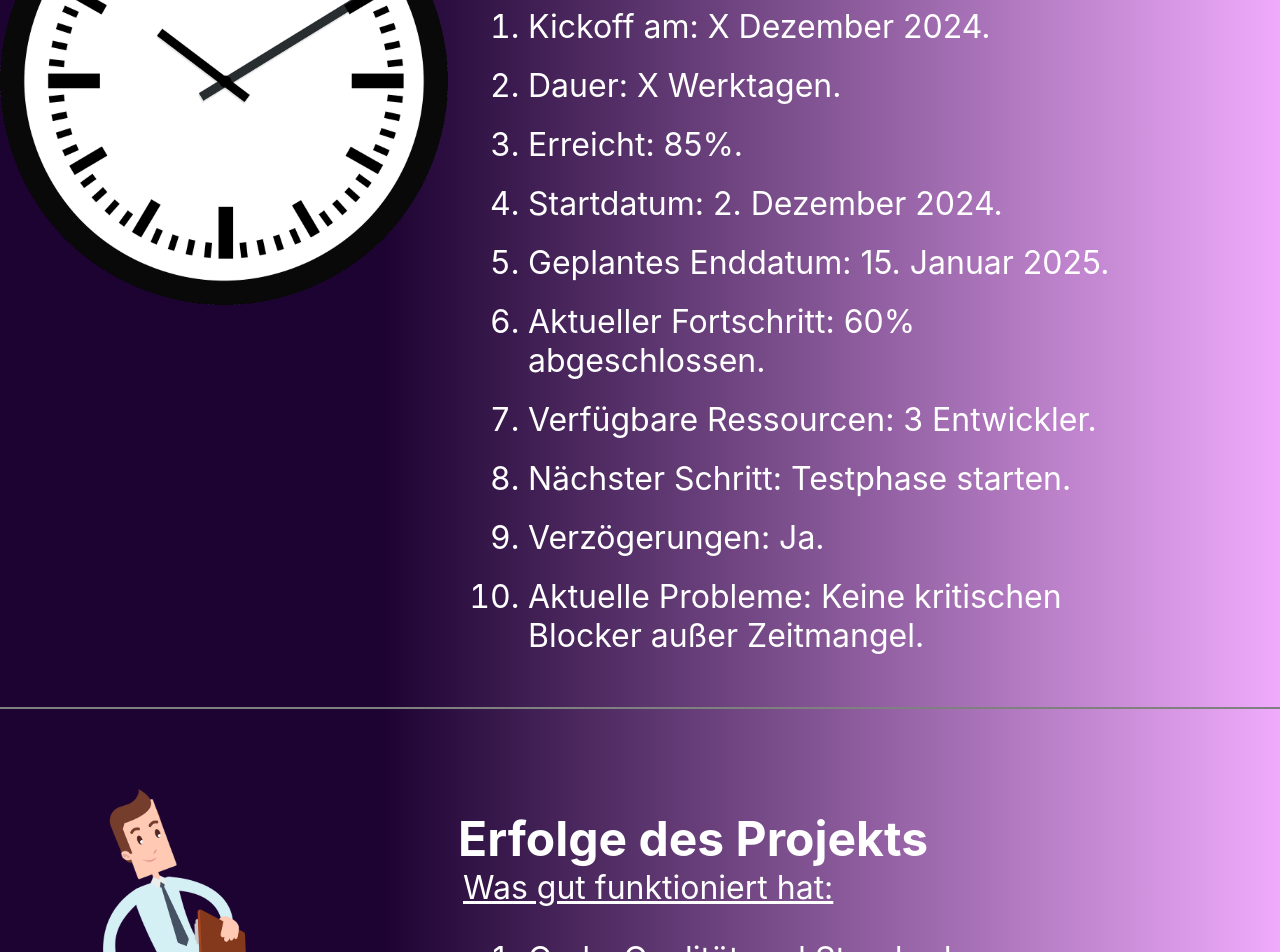
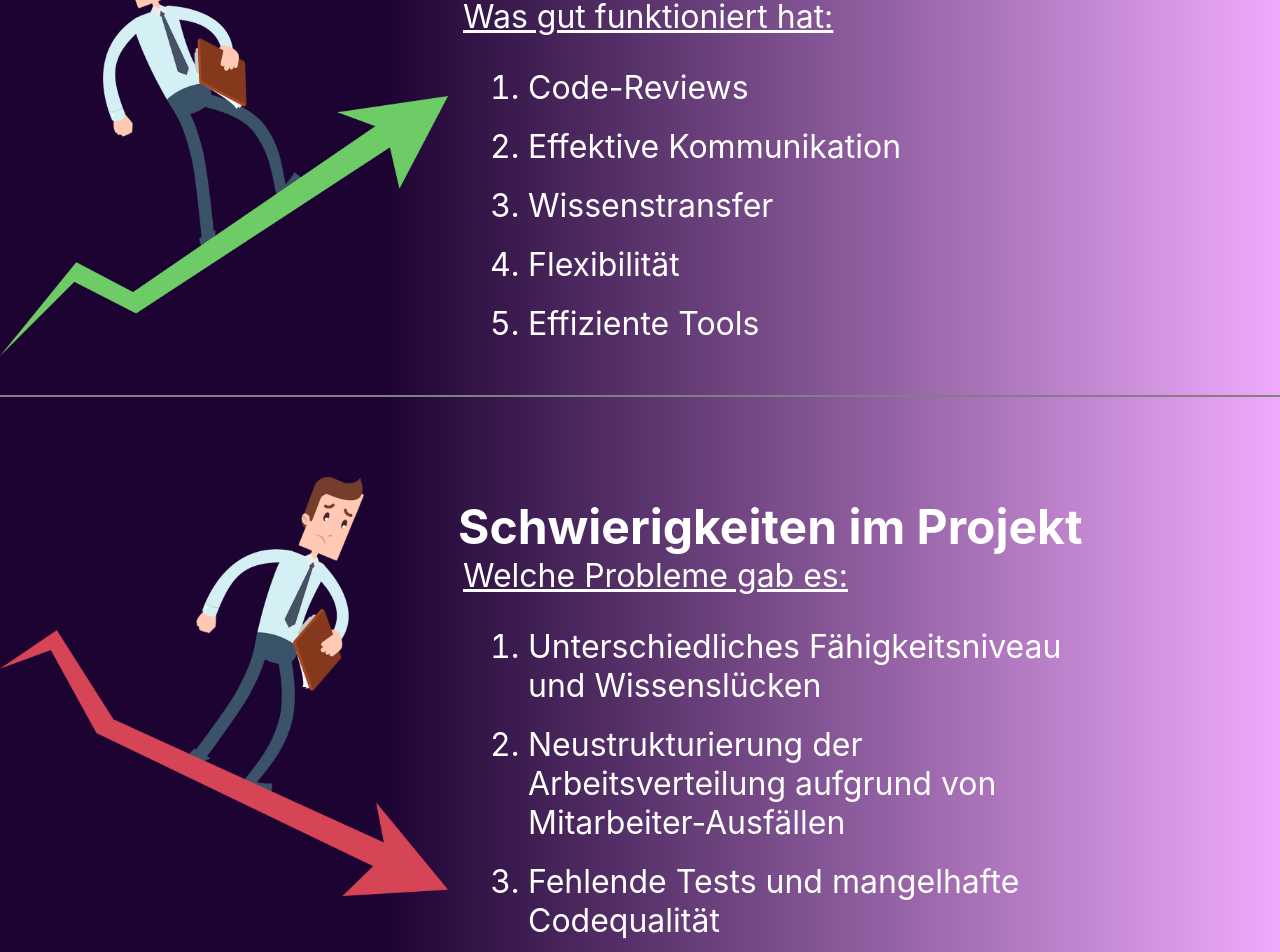
Before and after one commit to RalfHof/nextjs-boilerplate, a Next.js app: page /projekt in a window 1280 px wide. Shown: the part 1140-2092 px from the top of the page. Built offline with nearby package versions, Linux system fonts and the light colour scheme.

Commit message:
New Features

```diff
--- a/src/app/projekt/page.tsx
+++ b/src/app/projekt/page.tsx
@@ -6,81 +6,29 @@ import React from 'react';
 export default function ProjektPage() {
 
   const GoodElementItems = [
-    { Element: "Code-Qualität und Standards: Regelmäßige Code-Reviews verbessern Qualität und reduzieren Fehler." },
-    { Element: "Motivation und Teamgeist: Erfolge werden gemeinsam gefeiert, was den Teamgeist stärkt und motiviert." },
-    { Element: "Schnellere Problemlösung: Probleme werden schnell identifiziert und durch Teamarbeit effizient gelöst." },
-    { Element: "Gemeinsame Zielorientierung: Wir arbeiten auf gemeinsame Ziele hin, um fokussiert und motiviert zu bleiben." },
-    { Element: "Wissenstransfer und Weiterbildung: Erfahrene Teammitglieder teilen ihr Wissen, um das gesamte Team zu fördern." },
-    { Element: "Flexibilität und Anpassungsfähigkeit: Anpassungen an neue Anforderungen erfolgen schnell, unterstützt durch agile Methoden." },
-    { Element: "Klare Rollen und Verantwortlichkeiten: Jeder kennt seine Aufgaben, was Verwirrung vermeidet und den Arbeitsablauf optimiert." },
-    { Element: "Effiziente Nutzung von Tools: Automatisierte Prozesse und Tools wie GitHub beschleunigen die Arbeit und sorgen für Transparenz." },
-    { Element: "Effektive Kommunikation: Regelmäßige Meetings und direkte Kommunikation helfen, Probleme schnell zu lösen und den Überblick zu behalten." },
-    { Element: "Teamwork und Zusammenarbeit: Aufgaben werden verteilt, damit mehrere gleichzeitig arbeiten können, was Zeit spart und die Effizienz steigert." },
+    { Element: "Code-Reviews" },
+    { Element: "Effektive Kommunikation" },
+    { Element: "Wissenstransfer" },
+    { Element: "Flexibilität" },
+    { Element: "Effiziente Tools" },
   ];
 
   const BadElementItems = [
-    {
-      Element: "Unterschiedliches Fähigkeitsniveau im Team und Wissenslücken verlangsamten die Entwicklung, da fundamentale Probleme noch existierten."
-    },
-    {
-      Element: "Aufgrund des Ausfalls mehrerer Mitarbeiter musste die Arbeitsverteilung neu organisiert werden, was mit einem erheblichen zeitlichen Aufwand verbunden war."
-    },
-    {
-      Element: "Fehlende Tests führten dazu, dass Fehler erst spät auffielen. Ohne automatisierte Unit-, Integrations- und End-to-End-Tests war die Codequalität schwer sicherzustellen, was Mehraufwand verursachte."
-    },
-    {
-      Element: "Die erste EC2-Instanz konnte erfolgreich eine Verbindung zur Domain linkify.cloud herstellen. Bei der zweiten EC2-Instanz konnte keine Verbindung zur Domain app.linkify.cloud hergestellt werden."
-    }
-  ];
-
-  const TimeElementItems = [
-    { Element: "Backend-Technologien: MySQL und PHP Lumen (Laravel)" },
-    { Element: "Vercel: Hosting und Deployment der Next.js-Anwendung" },
-    { Element: "Frontend-Technologien: Next.js, React und TypeScript" },
-    { Element: "GitHub: Versionierung und Teamkoordination des Projekts" },
-    { Element: "Sprachübersetzung: Linkify unterstützt mehrere Sprachen" },
-    { Element: "ESLint: Sicherstellung der Code-Qualität und -Konsistenz" },
-    { Element: "GitHub Actions: CI/CD zur Automatisierung des Deployments" },
-    { Element: "Ecodms API: Kommunikation und Datenintegration mit Ecodms" },
-    { Element: "CORS: Sicherer Datenaustausch zwischen verschiedenen Domänen" },
-    { Element: "Datenschutz: Einhaltung von Datenschutzrichtlinien, z.B. DSGVO" },
-    { Element: "Fehlerbehandlung: Nutzer erhalten Fehlermeldungen bei Problemen" },
-    { Element: "Trello: Ticket-Management und Aufgabenverwaltung für das Projektteam" },
-    { Element: "API-Integration: Frontend und Backend kommunizieren miteinander über APIs" },
-    { Element: "Lexoffice API: Zugriff auf und Extraktion von Buchungsdaten aus Lexoffice" },
-    { Element: "Zukünftige Funktionen: Einführung erweiterter Benutzerrollen und -rechte für normale Nutzer" },
-    { Element: "Validierungen: Sicherstellung der korrekten und konsistenten Daten, z.B. keine Zahlen im Vornamen" },
-    { Element: "Preismodellauswahl: Nutzer können ein Preismodell auswählen und erhalten eine Bestätigungs-E-Mail" },
-    { Element: "Manuelle Tests: Durchführung von Tests zur Überprüfung der Funktionalität unter realen Bedingungen" },
-    { Element: "Lexoffice-Ecodms-Verbindung: Ermöglicht den automatisierten Datenaustausch zwischen Lexoffice und Ecodms" },
-    { Element: "Benutzerregistrierung und Login: Ermöglicht die Registrierung und das Einloggen für Administratoren und Nutzer" },
-    { Element: "Erleichterte Buchungsdatenübertragung: Automatisierte Übertragung von Buchungsdaten zur Reduzierung manuellen Aufwands" },
-    { Element: "Benutzerfreundlichkeit: Design wurde so entwickelt, dass es sowohl professionell aussieht als auch benutzerfreundlich ist" },
-    { Element: "Responsive Design: Anpassungsfähigkeit auf verschiedenen Geräten und Bildschirmgrößen (derzeit nicht vollständig umgesetzt)" },
-    { Element: "Benutzeroberfläche zur Datenflusskontrolle: Eine benutzerfreundliche Oberfläche zur Steuerung und Überwachung der Datenflüsse" },
-  ];
-
-  const TargetElementItems = [
-    {
-      Element: "Linkify ermöglicht es eine einfache und schnelle Möglichkeit, Daten von einer Buchungssoftware zu ecoDMS zu übertragen.",
-    },
-    {
-      Element: "Linkify minimiert das Risiko von Fehlern, indem es den manuellen Aufwand verringert und den Datenaustausch einfacher und präziser macht.",
-    }
+    { Element: "Unterschiedliches Fähigkeitsniveau und Wissenslücken" },
+    { Element: "Neustrukturierung der Arbeitsverteilung aufgrund von Mitarbeiter-Ausfällen" },
+    { Element: "Fehlende Tests und mangelhafte Codequalität" },
+    { Element: "Probleme mit der Verbindung der EC2-Instanzen zur Domain" }
   ];
 
 
   const TimerItems = [
-    { Element: "Kickoff am: X Dezember 2024." },
-    { Element: "Dauer: X Werktagen." },
-    { Element: "Erreicht: 85%." },
-    { Element: "Startdatum: 2. Dezember 2024." },
-    { Element: "Geplantes Enddatum: 15. Januar 2025." },
-    { Element: "Aktueller Fortschritt: 60% abgeschlossen." },
-    { Element: "Verfügbare Ressourcen: 3 Entwickler." },
-    { Element: "Nächster Schritt: Testphase starten." },
-    { Element: "Verzögerungen: Ja." },
-    { Element: "Aktuelle Probleme: Keine kritischen Blocker außer Zeitmangel." },
+    { Element: "Kickoff am: 2. Dezember 2024" },
+    { Element: "Dauer: 24 Werktagen" },
+    { Element: "Erreicht: 90%" },
+    { Element: "Verfügbare Ressourcen: 3 Entwickler" },
+    { Element: "Nächster Schritt: Investor finden" },
+    { Element: "Verzögerungen: Ja" },
+    { Element: "Aktuelle Probleme: Keine kritischen Blocker außer Zeitmangel" },
   ];
 
   const TimerItem = {
@@ -89,18 +37,6 @@ export default function ProjektPage() {
     Liste: TimerItems.map(item => item.Element),
     Image: "/img/Zeit.png",
     alt: "Zeitachse"
-  };
-  const TargetItem = {
-    Titel: "Problemlösung",
-    Text: "Welches Problem löst Linkify:", Liste: TargetElementItems.map(item => item.Element),
-    Image: "/img/Solution.png",
-    alt: "Problemlösung"
-  };
-  const TimeItem = {
-    Titel: "Technische Vorgehensweise",
-    Text: "Wie war unsere Planung:", Liste: TimeElementItems.map(item => item.Element),
-    Image: "/img/Technik.png",
-    alt: "Technische Vorgehensweise"
   };
 
   const GoodItem = {
@@ -123,12 +59,9 @@ export default function ProjektPage() {
       <h1 className='HeaderItems ProjectHeader'>Projektseite</h1>
       <div className='ContainerHeader ContainerProject'>
 
-        <ProjektItem Item={TargetItem} />
         <ProjektItem Item={TimerItem} />
-
         <ProjektItem Item={GoodItem} />
         <ProjektItem Item={BadItem} />
-        <ProjektItem Item={TimeItem} />
       </div>
     </div>
   );
```
Also changed, not shown: src/app/product/page.tsx (+28 -21 lines).
